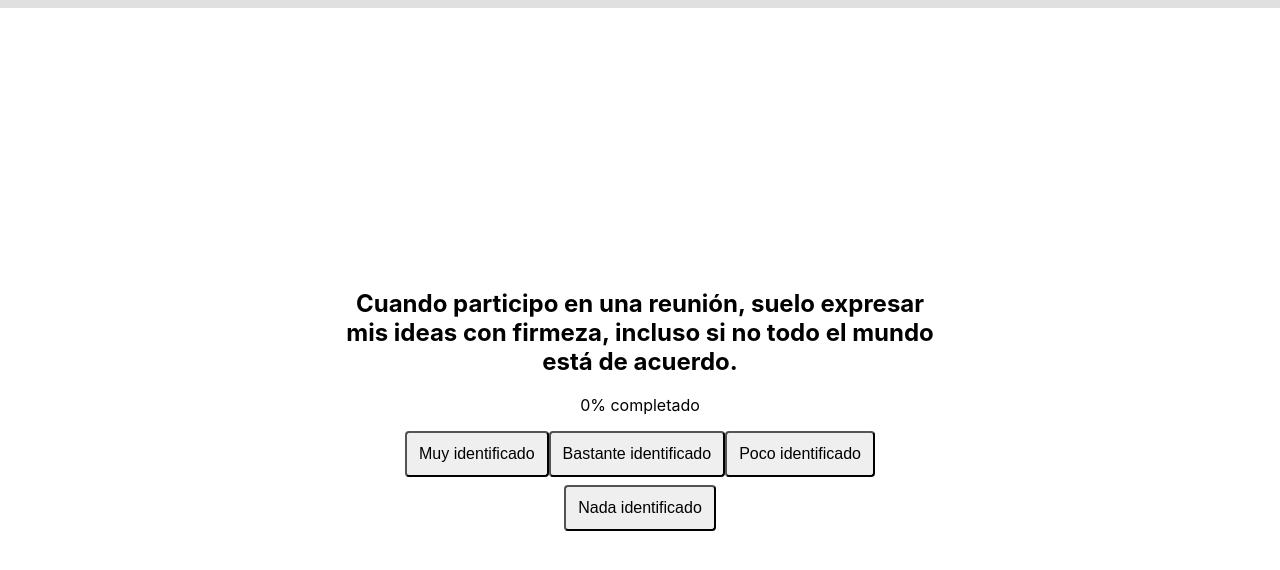
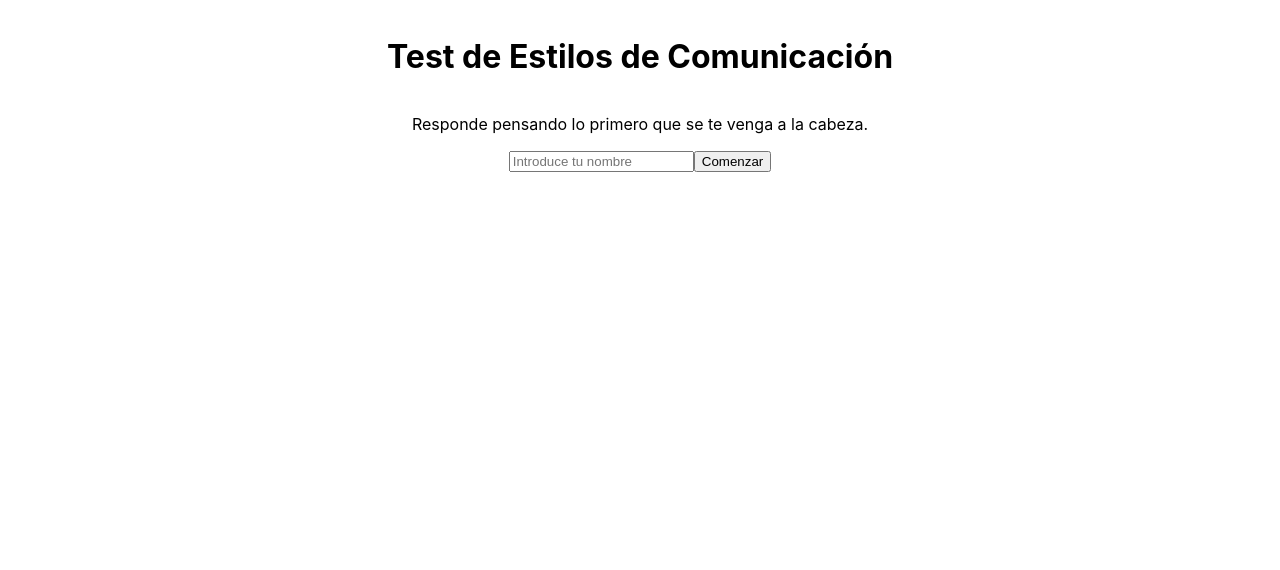
Before and after one commit to Jaco191/insight-test, a React (Create React App) app: page / in a window 1280 px wide. Shown: the top 570 px of the page. Built offline with nearby package versions, Linux system fonts and the light colour scheme.

Commit message:
feat: añadir página de inicio, mejorar opciones y PDF

```diff
--- a/src/InsightsTest.tsx
+++ b/src/InsightsTest.tsx
@@ -1,4 +1,4 @@
-import React, { useState, useRef } from "react";
+import React, { useState, useRef, FormEvent } from "react";
 import jsPDF from "jspdf";
 import html2canvas from "html2canvas";
 import {
@@ -41,9 +41,9 @@ const CHART_COLORS: Record<Color, string> = {
   Azul: "#4363d8",
 };
 
-
 // Preguntas
-const questions = [
+type Question = { id: number; text: string; color: Color };
+const questions: Question[] = [
   { id: 1, text: "Cuando participo en una reunión, suelo expresar mis ideas con firmeza, incluso si no todo el mundo está de acuerdo.", color: "Rojo" },
   { id: 2, text: "Me entusiasma contagiar mi energía cuando presento ideas a un grupo.", color: "Amarillo" },
   { id: 3, text: "Antes de actuar, necesito tener muy claro el proceso y los pasos a seguir.", color: "Azul" },
@@ -86,22 +86,19 @@ const options: { label: WeightLabel }[] = [
   { label: "Nada identificado" },
 ];
 
-// Cálculo de puntuaciones
 function calculateScores(answers: Answer[]): Scores {
   const scores: Scores = { Rojo: 0, Amarillo: 0, Verde: 0, Azul: 0 };
   answers.forEach(({ id, answer }) => {
     const question = questions.find((q) => q.id === id)!;
-    const color = question.color as Color;
+    const color = question.color;
     scores[color] += WEIGHTS[answer];
   });
   return scores;
 }
 
-// Interpretación de estilos con umbral “Mixto”
 function interpretStyles(scores: Scores): Styles {
-  const sorted = (Object.entries(scores) as [Color, number][]).sort(
-    (a, b) => b[1] - a[1]
-  );
+  const entries = Object.entries(scores) as [Color, number][];
+  const sorted = entries.sort((a, b) => b[1] - a[1]);
   const [dominante, secundario] = sorted;
   const delta = dominante[1] - secundario[1];
   const inconsciente: Color | "Mixto" = delta < 4 ? "Mixto" : secundario[0];
@@ -113,44 +110,74 @@ function interpretStyles(scores: Scores): Styles {
   };
 }
 
-// Generación del informe
 function generateReport(styles: Styles, scores: Scores): Report {
   const { dominante, secundario, consciente, inconsciente } = styles;
+  const total = Object.values(scores).reduce((a, b) => a + b, 0);
+  const chartData = COLORS.map((col) => ({ name: col, value: scores[col] }));
   return {
     title: "Estilos de Comunicación Preferenciales",
     perfil: { dominante, secundario, consciente, inconsciente },
     comportamientos: {
-      buenDia: `En un buen día, tu estilo ${dominante} aporta energía, claridad y liderazgo.`,
-      malDia: `En un mal día, tu estilo ${dominante} puede volverse autoritario o impaciente.`,
+      buenDia: `En un buen día, tu estilo ${dominante} muestra lo mejor de ti: confianza, claridad y liderazgo, inspirando a tu equipo y facilitando decisiones efectivas.`,
+      malDia: `En un mal día, tu estilo ${dominante} puede volverse excesivamente autoritario o impaciente, dificultando la colaboración y generando tensiones.`,
     },
-    recomendaciones: `Combina tu ${consciente} con la empatía de ${secundario}.`,
-    relacion: `Tu color opuesto es ${OPPOSITES[dominante]}.`,
-    chartData: COLORS.map((col) => ({ name: col, value: scores[col] })),
+    recomendaciones: `Para equilibrar tu estilo ${consciente}, practica la escucha activa, adapta tu tono al interlocutor y combina tu energía con la empatía de ${secundario}.`,
+    relacion: `Tu color opuesto es ${OPPOSITES[dominante]}. Incorpora un enfoque pausado, basado en datos y en las emociones de los demás para conectar mejor.`,
+    chartData,
   };
 }
 
 export default function CommunicationStylesTest() {
-  const [step, setStep] = useState<number>(0);
+  const [name, setName] = useState<string>("");
+  const [started, setStarted] = useState(false);
+  const [step, setStep] = useState(0);
   const [answers, setAnswers] = useState<Answer[]>([]);
   const chartRef = useRef<HTMLDivElement>(null);
+
+  const handleStart = (e: FormEvent) => {
+    e.preventDefault();
+    if (name.trim()) setStarted(true);
+  };
 
   const handleSelect = (answer: WeightLabel) => {
     setAnswers((prev) => [...prev, { id: questions[step].id, answer }]);
     setStep((prev) => prev + 1);
   };
 
+  // Página de inicio
+  if (!started) {
+    return (
+      <div className="container">
+        <h1>Test de Estilos de Comunicación</h1>
+        <p>Responde pensando lo primero que se te venga a la cabeza.</p>
+        <form onSubmit={handleStart} className="start-form">
+          <input
+            type="text"
+            placeholder="Introduce tu nombre"
+            value={name}
+            onChange={(e) => setName(e.target.value)}
+            required
+          />
+          <button type="submit">Comenzar</button>
+        </form>
+      </div>
+    );
+  }
+
+  // Cuestionario
   if (step < questions.length) {
     const progress = Math.round((step / questions.length) * 100);
+    const question = questions[step];
     return (
       <div className="full-height">
+        <h2>{name}, pregunta {step + 1} de {questions.length}</h2>
         <div className="progress-wrapper">
           <div className="progress-bar" style={{ width: `${progress}%` }} />
         </div>
         <div className="question-section">
           <div className="question-card">
-            <h2>{questions[step].text}</h2>
-            <p>{progress}% completado</p>
-            <div>
+            <p>{question.text}</p>
+            <div className="options-container">
               {options.map((opt) => (
                 <button
                   key={opt.label}
@@ -167,6 +194,7 @@ export default function CommunicationStylesTest() {
     );
   }
 
+  // Resultados
   const scores = calculateScores(answers);
   const styles = interpretStyles(scores);
   const report = generateReport(styles, scores);
@@ -178,30 +206,27 @@ export default function CommunicationStylesTest() {
       const imgData = canvas.toDataURL("image/png");
       const doc = new jsPDF({ unit: "pt", format: "a4" });
       doc.setFontSize(18);
-      doc.text(report.title, 40, 60);
+      doc.text(`${name} - ${report.title}`, 40, 60);
       doc.setFontSize(12);
-      doc.text(`Dominante: ${report.perfil.dominante}`, 40, 90);
-      doc.text(`Secundario: ${report.perfil.secundario}`, 40, 110);
-      doc.text(`Consciente: ${report.perfil.consciente}`, 40, 130);
-      doc.text(`Inconsciente: ${report.perfil.inconsciente}`, 40, 150);
-      doc.text(report.comportamientos.buenDia, 40, 180);
-      doc.text(report.comportamientos.malDia, 40, 200);
-      doc.text(report.recomendaciones, 40, 220);
-      doc.text(report.relacion, 40, 240);
+      doc.text(`Perfil: Dominante ${report.perfil.dominante}, Secundario ${report.perfil.secundario}`, 40, 90);
+      doc.text(report.comportamientos.buenDia, 40, 120);
+      doc.text(report.comportamientos.malDia, 40, 140);
+      doc.text(`Recomendaciones: ${report.recomendaciones}`, 40, 170);
+      doc.text(`Relación con opuesto: ${report.relacion}`, 40, 200);
       const props = doc.getImageProperties(imgData);
       const pdfWidth = doc.internal.pageSize.getWidth() - 80;
       const pdfHeight = (props.height * pdfWidth) / props.width;
-      doc.addImage(imgData, "PNG", 40, 260, pdfWidth, pdfHeight);
-      doc.save("Estilos_Comunicacion_Preferenciales.pdf");
+      doc.addImage(imgData, "PNG", 40, 240, pdfWidth, pdfHeight);
+      doc.save(`Test_Comunicacion_${name}.pdf`);
     }, 0);
   };
 
   return (
     <div className="report-container">
-      <h1>{report.title}</h1>
-      <p>Dominante: {report.perfil.dominante} | Secundario: {report.perfil.secundario}</p>
-      <p>Consciente: {report.perfil.consciente} | Inconsciente: {report.perfil.inconsciente}</p>
-      <div className="chart-container">
+      <h1>{name}, tus resultados</h1>
+      <p><strong>Perfil dominante:</strong> {report.perfil.dominante}</p>
+      <p><strong>Perfil secundario:</strong> {report.perfil.secundario}</p>
+      <div className="chart-container" ref={chartRef}>
         <ResponsiveContainer width="100%" height={300}>
           <PieChart>
             <Pie data={report.chartData} dataKey="value" nameKey="name" outerRadius={100}>
@@ -214,6 +239,10 @@ export default function CommunicationStylesTest() {
           </PieChart>
         </ResponsiveContainer>
       </div>
+      <p><strong>Buen día:</strong> {report.comportamientos.buenDia}</p>
+      <p><strong>Mal día:</strong> {report.comportamientos.malDia}</p>
+      <p><strong>Recomendaciones:</strong> {report.recomendaciones}</p>
+      <p><strong>Relación con color opuesto:</strong> {report.relacion}</p>
       <button onClick={generatePDF} className="option-button" style={{ marginTop: '1rem' }}>
         Descargar informe
       </button>
```
